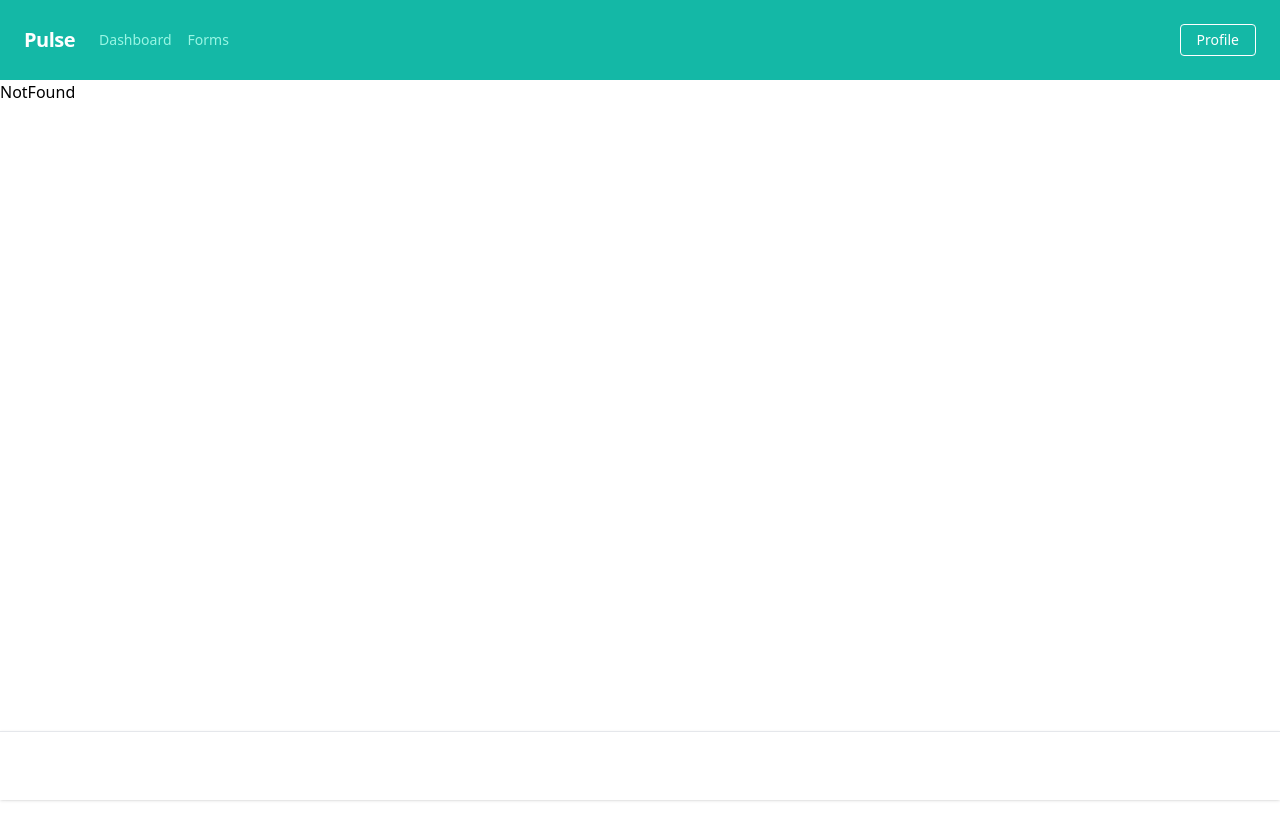
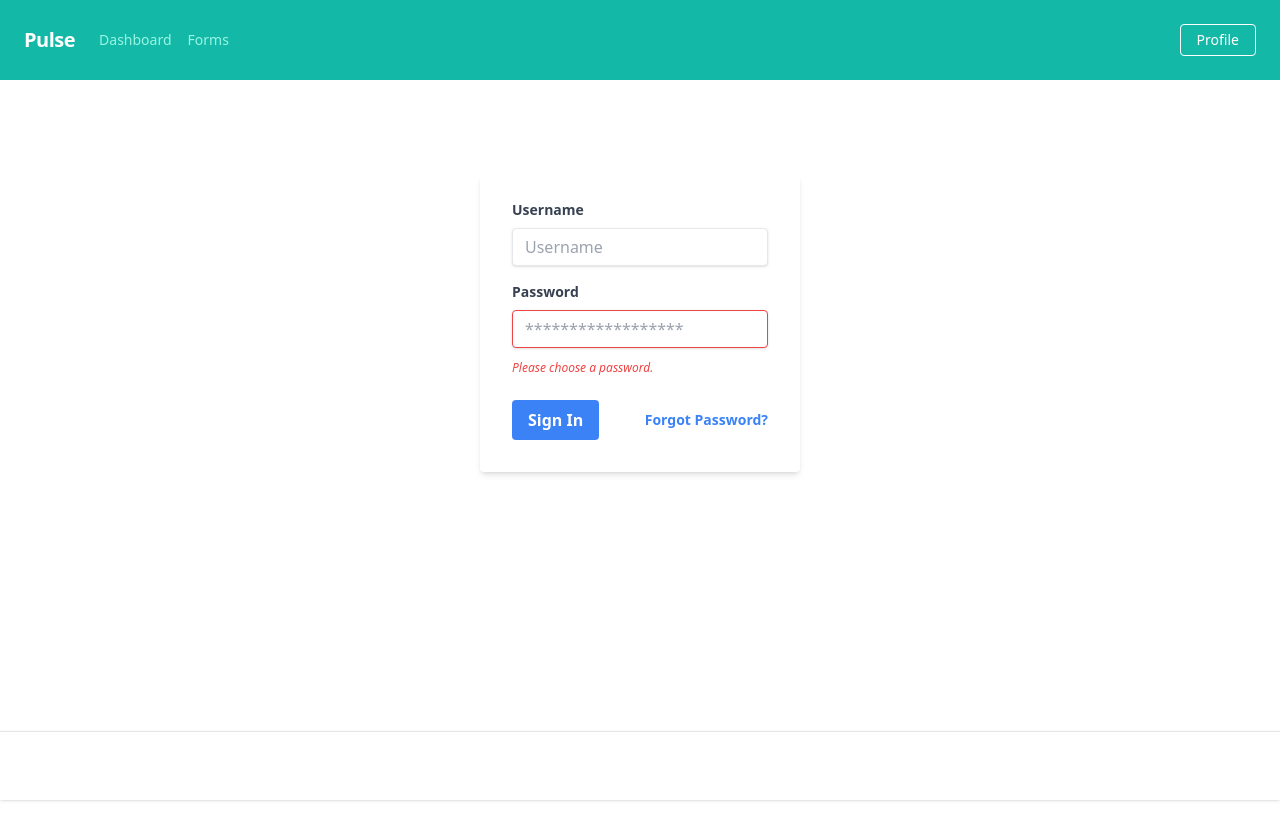
Before and after one commit to rebeccacombs/pulse-demo, a React (Create React App) app: page /signup in a window 1280 px wide. Shown: the top 840 px of the page. Before the commit the page ends 800 px from the top, so only its background shows below. Built offline with nearby package versions, Linux system fonts and the light colour scheme.

Commit message:
added signup page + firebase

```diff
--- a/src/App.js
+++ b/src/App.js
@@ -5,6 +5,7 @@
 import Forms from './pages/Forms';
 import Profile from './pages/Profile';
 import NotFound from './pages/NotFound';
+import Signup from './pages/Signup';
 
 function App() {
   return  (
@@ -36,6 +37,7 @@
       <Route path="/" element={<Dashboard />}/>
       <Route path="/forms" element={<Forms />}/>
       <Route path="/profile" element={<Profile />}/>
+      <Route path="/signup" element={<Signup />}/>
       <Route path="*" element={<NotFound />}/>
     </Routes>
     </main>
--- /dev/null
+++ b/src/firebase.js
@@ -0,0 +1,14 @@
+import firebase from 'firebase/app'
+import 'firebase/auth'
+
+const app = firebase.initializeApp({
+    apiKey: process.env.REACT_APP_FIREBASE_API_ENV,
+    authDomain: process.env.REACT_APP_FIREBASE_AUTH_DOMAIN,
+    projectId: process.env.REACT_APP_FIREBASE_PROJECT_ID,
+    storageBucket: process.env.REACT_APP_FIREBASE_STORAGE_BUCKET,
+    messagingSenderId: process.env.REACT_APP_FIREBASE_MESSAGING_SENDER_ID,
+    appId: process.env.REACT_APP_FIREBASE_APP_ID
+})
+
+export const auth = app.auth()
+export default app;
--- /dev/null
+++ b/src/pages/Signup.js
@@ -0,0 +1,36 @@
+import React from 'react'
+import '/Users/faucet/GitHub/pulse/src/index.css';
+
+function Signup() {
+  return (
+    <div class="flex mt-24 justify-center h-screen">
+    <div class="w-full max-w-xs">
+  <form class="bg-white shadow-md rounded px-8 pt-6 pb-8 mb-4">
+    <div class="mb-4">
+      <label class="block text-gray-700 text-sm font-bold mb-2" for="username">
+        Username
+      </label>
+      <input class="shadow appearance-none border rounded w-full py-2 px-3 text-gray-700 leading-tight focus:outline-none focus:shadow-outline" id="username" type="text" placeholder="Username" />
+    </div>
+    <div class="mb-6">
+      <label class="block text-gray-700 text-sm font-bold mb-2" for="password">
+        Password
+      </label>
+      <input class="shadow appearance-none border border-red-500 rounded w-full py-2 px-3 text-gray-700 mb-3 leading-tight focus:outline-none focus:shadow-outline" id="password" type="password" placeholder="******************" />
+      <p class="text-red-500 text-xs italic">Please choose a password.</p>
+    </div>
+    <div class="flex items-center justify-between">
+      <button class="bg-blue-500 hover:bg-blue-700 text-white font-bold py-2 px-4 rounded focus:outline-none focus:shadow-outline" type="button">
+        Sign In
+      </button>
+      <a class="inline-block align-baseline font-bold text-sm text-blue-500 hover:text-blue-800" href="#">
+        Forgot Password?
+      </a>
+    </div>
+  </form>
+</div>
+</div>
+  )
+}
+
+export default Signup
```
